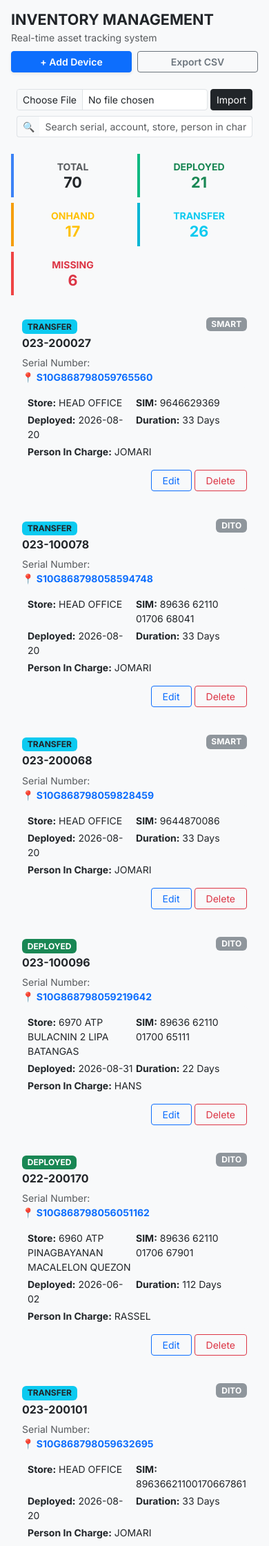
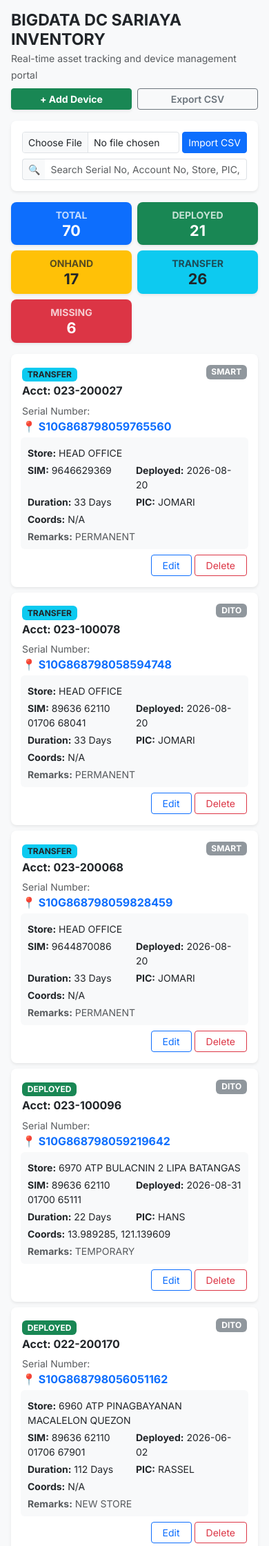
Before and after one commit to xhinrose/bigdata-dc-sariaya-inventory, a Flask app: page /inventory in a window 390 px wide. Shown: the part 56-2297 px from the top of the page at 69% size. Run offline with Flask 3, Linux system fonts and the light colour scheme; a user stored in the database is signed in.

Commit message:
Update inventory.html

```diff
--- a/templates/inventory.html
+++ b/templates/inventory.html
@@ -1,94 +1,109 @@
 {% extends 'base.html' %}
 {% block content %}
 
-<!-- HEADER & ACTION BAR -->
+<!-- HEADER & TOP ACTION BUTTONS -->
 <div class="d-flex flex-column flex-md-row justify-content-between align-items-md-center mb-3 gap-2">
     <div>
-        <h4 class="fw-bold mb-0 text-dark">INVENTORY MANAGEMENT</h4>
-        <small class="text-muted">Real-time asset tracking system</small>
+        <h3 class="fw-bold mb-0 text-dark">BIGDATA DC SARIAYA INVENTORY</h3>
+        <small class="text-muted">Real-time asset tracking and device management portal</small>
     </div>
     <div class="d-flex gap-2">
         {% if current_user.role == 'admin' %}
-        <a href="{{ url_for('add_device') }}" class="btn btn-primary btn-sm fw-semibold shadow-sm w-100 w-md-auto">+ Add Device</a>
+        <a href="{{ url_for('add_device') }}" class="btn btn-success fw-bold btn-sm shadow-sm w-100 w-md-auto">+ Add Device</a>
         <a href="{{ url_for('export_csv') }}" class="btn btn-outline-secondary btn-sm fw-semibold w-100 w-md-auto">Export CSV</a>
         {% endif %}
     </div>
 </div>
 
-<!-- SEARCH & IMPORT CONTROLS -->
-<div class="glass-card p-2 mb-3">
+<!-- COMPACT ACTION BAR: CSV IMPORT & REAL-TIME SEARCH FILTER -->
+<div class="card p-3 mb-3 shadow-sm border-0 rounded-3 bg-white">
     <div class="row g-2 align-items-center">
         {% if current_user.role == 'admin' %}
+        <!-- Compact CSV Upload Form -->
         <div class="col-12 col-md-5">
-            <form action="{{ url_for('import_csv') }}" method="POST" enctype="multipart/form-data" class="d-flex gap-1">
+            <form action="{{ url_for('import_csv') }}" method="POST" enctype="multipart/form-data" class="d-flex align-items-center gap-1">
                 <input type="file" name="csv_file" class="form-control form-control-sm" accept=".csv" required>
-                <button type="submit" class="btn btn-sm btn-dark text-nowrap">Import</button>
+                <button type="submit" class="btn btn-sm btn-primary text-nowrap">Import CSV</button>
             </form>
         </div>
         {% endif %}
 
+        <!-- Real-Time Search Filter -->
         <div class="col-12 {% if current_user.role == 'admin' %}col-md-7{% else %}col-md-12{% endif %}">
             <div class="input-group input-group-sm">
                 <span class="input-group-text bg-light border-end-0">🔍</span>
-                <input type="text" id="searchInput" onkeyup="filterTable()" class="form-control border-start-0" placeholder="Search serial, account, store, person in charge...">
+                <input type="text" id="searchInput" onkeyup="filterTable()" class="form-control border-start-0" placeholder="Search Serial No, Account No, Store, PIC, Network...">
             </div>
         </div>
     </div>
 </div>
 
-<!-- TOP STATUS COUNTERS (MOBILE SCROLLABLE / DESKTOP GRID) -->
+<!-- TOP STATUS COUNTER CARDS -->
 <div class="row g-2 mb-3">
     <div class="col-6 col-md">
-        <div class="glass-card p-2 text-center" onclick="filterStatus('ALL')" style="cursor: pointer; border-left: 4px solid #3b82f6;">
-            <small class="text-muted fw-bold d-block">TOTAL</small>
-            <h4 class="mb-0 fw-bold text-dark">{{ counts.TOTAL }}</h4>
+        <div class="card bg-primary text-white shadow-sm text-center border-0 rounded-3 filter-card h-100" onclick="filterStatus('ALL')" style="cursor: pointer;">
+            <div class="card-body py-2 px-1">
+                <small class="fw-bold d-block opacity-75">TOTAL</small>
+                <h4 class="mb-0 fw-bold">{{ counts.TOTAL }}</h4>
+            </div>
         </div>
     </div>
     <div class="col-6 col-md">
-        <div class="glass-card p-2 text-center" onclick="filterStatus('DEPLOYED')" style="cursor: pointer; border-left: 4px solid #10b981;">
-            <small class="text-success fw-bold d-block">DEPLOYED</small>
-            <h4 class="mb-0 fw-bold text-success">{{ counts.DEPLOYED }}</h4>
+        <div class="card bg-success text-white shadow-sm text-center border-0 rounded-3 filter-card h-100" onclick="filterStatus('DEPLOYED')" style="cursor: pointer;">
+            <div class="card-body py-2 px-1">
+                <small class="fw-bold d-block opacity-75">DEPLOYED</small>
+                <h4 class="mb-0 fw-bold">{{ counts.DEPLOYED }}</h4>
+            </div>
         </div>
     </div>
     <div class="col-6 col-md">
-        <div class="glass-card p-2 text-center" onclick="filterStatus('ONHAND')" style="cursor: pointer; border-left: 4px solid #f59e0b;">
-            <small class="text-warning fw-bold d-block">ONHAND</small>
-            <h4 class="mb-0 fw-bold text-warning">{{ counts.ONHAND }}</h4>
+        <div class="card bg-warning text-dark shadow-sm text-center border-0 rounded-3 filter-card h-100" onclick="filterStatus('ONHAND')" style="cursor: pointer;">
+            <div class="card-body py-2 px-1">
+                <small class="fw-bold d-block text-dark opacity-75">ONHAND</small>
+                <h4 class="mb-0 fw-bold text-dark">{{ counts.ONHAND }}</h4>
+            </div>
         </div>
     </div>
     <div class="col-6 col-md">
-        <div class="glass-card p-2 text-center" onclick="filterStatus('TRANSFER')" style="cursor: pointer; border-left: 4px solid #06b6d4;">
-            <small class="text-info fw-bold d-block">TRANSFER</small>
-            <h4 class="mb-0 fw-bold text-info">{{ counts.TRANSFER }}</h4>
+        <div class="card bg-info text-dark shadow-sm text-center border-0 rounded-3 filter-card h-100" onclick="filterStatus('TRANSFER')" style="cursor: pointer;">
+            <div class="card-body py-2 px-1">
+                <small class="fw-bold d-block text-dark opacity-75">TRANSFER</small>
+                <h4 class="mb-0 fw-bold text-dark">{{ counts.TRANSFER }}</h4>
+            </div>
         </div>
     </div>
     <div class="col-6 col-md">
-        <div class="glass-card p-2 text-center" onclick="filterStatus('MISSING')" style="cursor: pointer; border-left: 4px solid #ef4444;">
-            <small class="text-danger fw-bold d-block">MISSING</small>
-            <h4 class="mb-0 fw-bold text-danger">{{ counts.MISSING }}</h4>
+        <div class="card bg-danger text-white shadow-sm text-center border-0 rounded-3 filter-card h-100" onclick="filterStatus('MISSING')" style="cursor: pointer;">
+            <div class="card-body py-2 px-1">
+                <small class="fw-bold d-block opacity-75">MISSING</small>
+                <h4 class="mb-0 fw-bold">{{ counts.MISSING }}</h4>
+            </div>
         </div>
     </div>
 </div>
 
-<!-- DESKTOP TABLE VIEW (HIDDEN ON SMALL MOBILE SCREENS) -->
-<div class="d-none d-md-block glass-card p-3">
+<!-- DESKTOP TABLE VIEW (VISIBLE ON MEDIUM SCREENS AND UP) -->
+<div class="d-none d-md-block card border-0 shadow-sm rounded-3 p-3 bg-white">
     <div class="d-flex justify-content-between align-items-center mb-2">
-        <span class="badge bg-light text-dark border" id="tableTitle">Showing All Devices</span>
-        <button class="btn btn-sm btn-link text-decoration-none p-0" onclick="resetFilters()">Reset Filters</button>
+        <h6 class="mb-0 text-muted fw-semibold" id="tableTitle">Showing All Devices</h6>
+        <button class="btn btn-sm btn-link text-decoration-none p-0 fw-semibold" onclick="resetFilters()">Reset All Filters</button>
     </div>
     <div class="table-responsive">
         <table class="table table-hover align-middle mb-0" id="inventoryTable">
-            <thead class="table-light small text-uppercase">
+            <thead class="table-dark">
                 <tr>
                     <th>Account #</th>
-                    <th>Serial #</th>
+                    <th>Serial # (Click Map)</th>
                     <th>SIM #</th>
                     <th>Network</th>
                     <th>Status</th>
                     <th>Store Code/Name</th>
-                    <th>Deployed Date</th>
+                    <th>Lat, Long</th>
+                    <th>Date Deployed</th>
                     <th>Duration</th>
-                    <th>Actions</th>
+                    <th>Remarks</th>
+                    <th>Person in Charge</th>
+                    <th class="text-end">Actions</th>
                 </tr>
             </thead>
             <tbody>
@@ -96,21 +111,24 @@
                 <tr data-status="{{ dev.status }}" class="device-row">
                     <td class="fw-semibold">{{ dev.account_number }}</td>
                     <td>
-                        <a href="{{ url_for('history_map', serial_number=dev.serial_number) }}" class="text-decoration-none fw-bold">
+                        <a href="{{ url_for('history_map', serial_number=dev.serial_number) }}" class="fw-bold text-decoration-none text-primary">
                             📍 {{ dev.serial_number }}
                         </a>
                     </td>
                     <td>{{ dev.sim_number or 'N/A' }}</td>
                     <td><span class="badge bg-secondary opacity-75">{{ dev.network or 'N/A' }}</span></td>
                     <td>
-                        <span class="badge {% if dev.status == 'DEPLOYED' %}bg-success{% elif dev.status == 'MISSING' %}bg-danger{% elif dev.status == 'TRANSFER' %}bg-info text-dark{% else %}bg-warning text-dark{% endif %}">
+                        <span class="badge status-badge {% if dev.status == 'DEPLOYED' %}bg-success{% elif dev.status == 'MISSING' %}bg-danger{% elif dev.status == 'TRANSFER' %}bg-info text-dark{% else %}bg-warning text-dark{% endif %}">
                             {{ dev.status }}
                         </span>
                     </td>
                     <td>{{ dev.store_code_name or 'N/A' }}</td>
+                    <td><small class="text-muted">{% if dev.latitude %}{{ dev.latitude }}, {{ dev.longitude }}{% else %}N/A{% endif %}</small></td>
                     <td>{{ dev.date_deployed or 'N/A' }}</td>
-                    <td><small class="fw-bold">{{ dev.duration_days }} Days</small></td>
-                    <td>
+                    <td><strong class="text-dark">{{ dev.duration_days }} Days</strong></td>
+                    <td><small class="text-muted">{{ dev.remarks or 'N/A' }}</small></td>
+                    <td>{{ dev.person_in_charge or 'N/A' }}</td>
+                    <td class="text-end">
                         <a href="{{ url_for('edit_device', id=dev.id) }}" class="btn btn-sm btn-outline-primary py-0">Edit</a>
                         {% if current_user.role == 'admin' %}
                         <a href="{{ url_for('delete_device', id=dev.id) }}" class="btn btn-sm btn-outline-danger py-0" onclick="return confirm('Delete record?')">Del</a>
@@ -126,32 +144,40 @@
 <!-- MOBILE CARD VIEW (VISIBLE ONLY ON MOBILE DEVICES) -->
 <div class="d-md-none" id="mobileCardsContainer">
     {% for dev in devices %}
-    <div class="glass-card p-3 mb-2 device-card" data-status="{{ dev.status }}">
+    <div class="card border-0 shadow-sm rounded-3 p-3 mb-2 bg-white device-card" data-status="{{ dev.status }}">
+        <!-- Header Row -->
         <div class="d-flex justify-content-between align-items-start mb-2">
             <div>
                 <span class="badge {% if dev.status == 'DEPLOYED' %}bg-success{% elif dev.status == 'MISSING' %}bg-danger{% elif dev.status == 'TRANSFER' %}bg-info text-dark{% else %}bg-warning text-dark{% endif %} mb-1">
                     {{ dev.status }}
                 </span>
-                <h6 class="fw-bold mb-0 text-dark">{{ dev.account_number }}</h6>
+                <h6 class="fw-bold mb-0 text-dark">Acct: {{ dev.account_number }}</h6>
             </div>
             <span class="badge bg-secondary opacity-75">{{ dev.network or 'N/A' }}</span>
         </div>
 
-        <div class="small mb-2">
-            <div class="text-muted">Serial Number:</div>
-            <a href="{{ url_for('history_map', serial_number=dev.serial_number) }}" class="fw-bold text-decoration-none d-block text-truncate">
+        <!-- Serial / Location Map Link -->
+        <div class="mb-2">
+            <small class="text-muted d-block">Serial Number:</small>
+            <a href="{{ url_for('history_map', serial_number=dev.serial_number) }}" class="fw-bold text-decoration-none text-primary fs-6">
                 📍 {{ dev.serial_number }}
             </a>
         </div>
 
-        <div class="row g-1 small mb-2 bg-light p-2 rounded">
-            <div class="col-6"><strong>Store:</strong> {{ dev.store_code_name or 'N/A' }}</div>
+        <!-- Key Details Grid -->
+        <div class="row g-1 small mb-2 bg-light p-2 rounded-2">
+            <div class="col-12"><strong>Store:</strong> {{ dev.store_code_name or 'N/A' }}</div>
             <div class="col-6"><strong>SIM:</strong> {{ dev.sim_number or 'N/A' }}</div>
             <div class="col-6"><strong>Deployed:</strong> {{ dev.date_deployed or 'N/A' }}</div>
             <div class="col-6"><strong>Duration:</strong> {{ dev.duration_days }} Days</div>
-            <div class="col-12 mt-1"><strong>Person In Charge:</strong> {{ dev.person_in_charge or 'N/A' }}</div>
+            <div class="col-6"><strong>PIC:</strong> {{ dev.person_in_charge or 'N/A' }}</div>
+            <div class="col-12 text-truncate"><strong>Coords:</strong> {% if dev.latitude %}{{ dev.latitude }}, {{ dev.longitude }}{% else %}N/A{% endif %}</div>
+            {% if dev.remarks %}
+            <div class="col-12 text-muted"><strong>Remarks:</strong> {{ dev.remarks }}</div>
+            {% endif %}
         </div>
 
+        <!-- Action Buttons -->
         <div class="d-flex justify-content-end gap-1">
             <a href="{{ url_for('edit_device', id=dev.id) }}" class="btn btn-sm btn-outline-primary py-1 px-3">Edit</a>
             {% if current_user.role == 'admin' %}
@@ -175,24 +201,35 @@ function filterStatus(status) {
 
 function filterTable() {
     const searchInput = document.getElementById('searchInput').value.toLowerCase();
+    const tableTitle = document.getElementById('tableTitle');
 
-    // Filter Desktop Rows
+    if (currentStatusFilter === 'ALL') {
+        tableTitle.innerText = searchInput ? `Search results for: "${searchInput}"` : "Showing All Devices";
+    } else {
+        tableTitle.innerText = `Filtered Status: ${currentStatusFilter}` + (searchInput ? ` | Search: "${searchInput}"` : "");
+    }
+
+    // 1. Filter Desktop Rows
     const rows = document.querySelectorAll('.device-row');
     rows.forEach(row => {
         const rowStatus = row.getAttribute('data-status');
         const rowText = row.innerText.toLowerCase();
+
         const matchesStatus = (currentStatusFilter === 'ALL' || rowStatus === currentStatusFilter);
         const matchesSearch = rowText.includes(searchInput);
+
         row.style.display = (matchesStatus && matchesSearch) ? '' : 'none';
     });
 
-    // Filter Mobile Cards
+    // 2. Filter Mobile Cards
     const cards = document.querySelectorAll('.device-card');
     cards.forEach(card => {
         const cardStatus = card.getAttribute('data-status');
         const cardText = card.innerText.toLowerCase();
+
         const matchesStatus = (currentStatusFilter === 'ALL' || cardStatus === currentStatusFilter);
         const matchesSearch = cardText.includes(searchInput);
+
         card.style.display = (matchesStatus && matchesSearch) ? '' : 'none';
     });
 }
```
